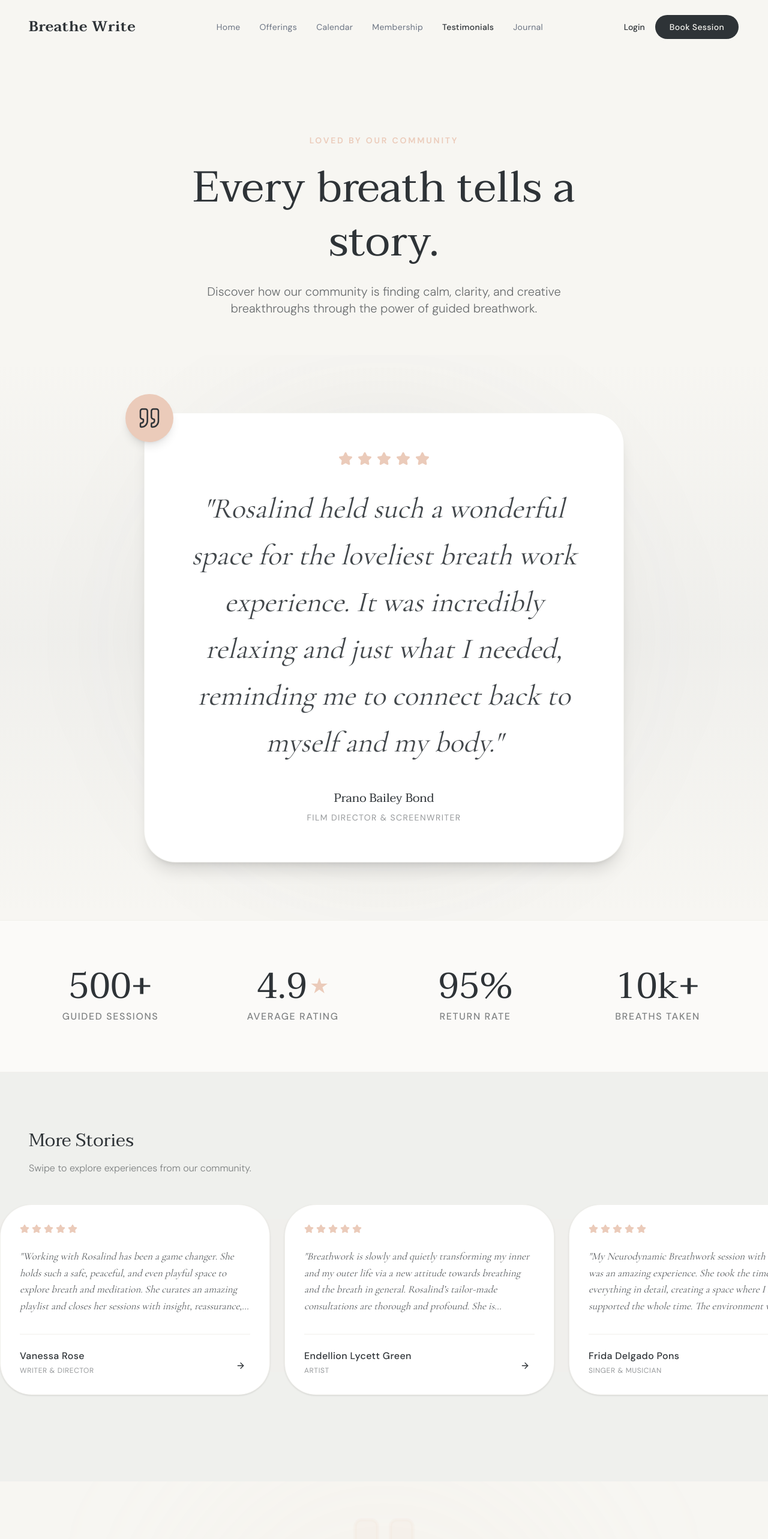
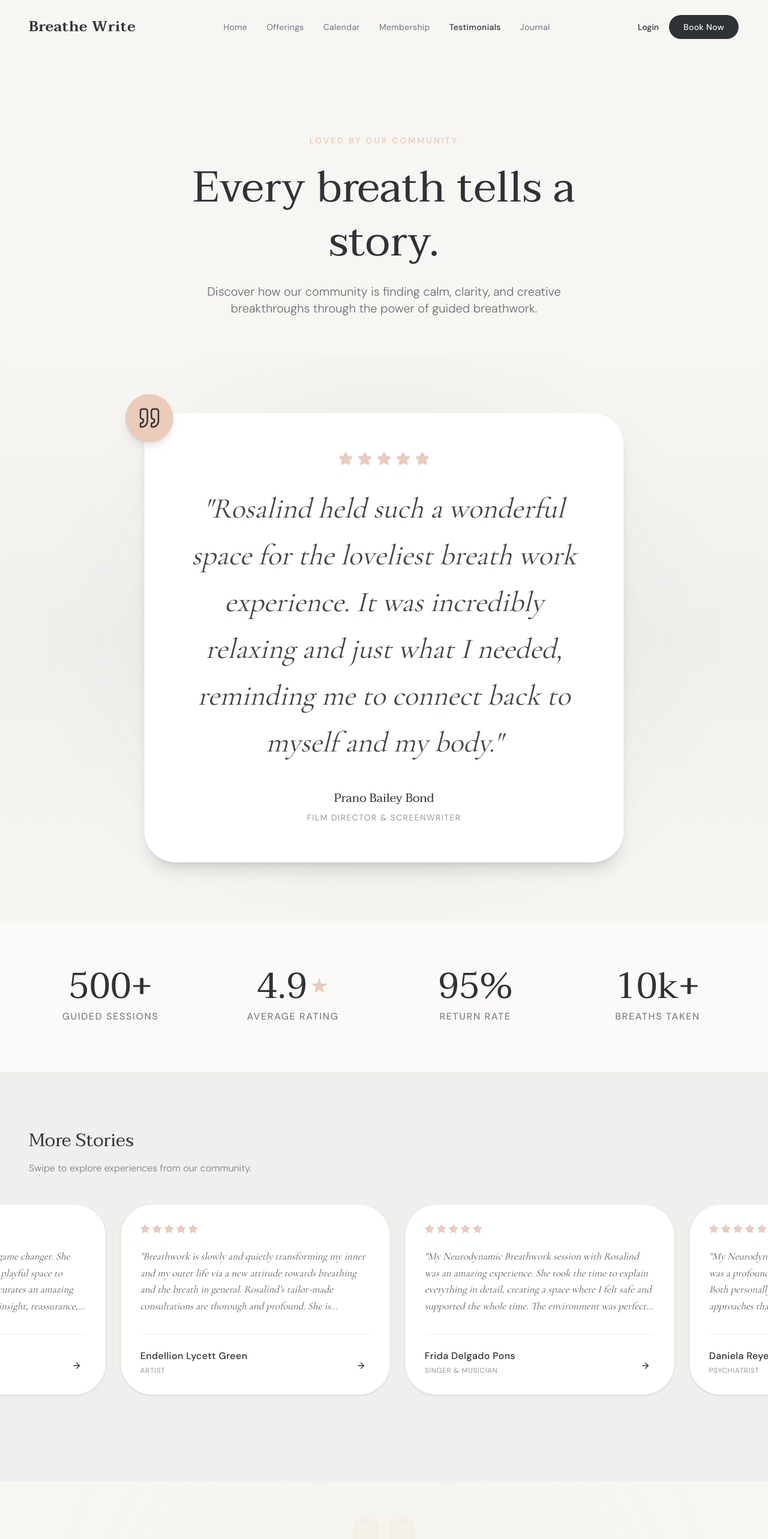
Before and after one commit to saanwordpress/Breathewrite, a Next.js app: page /testimonials in a window 1280 px wide. Shown: the top 2566 px of the page at 60% size. Built offline with nearby package versions, Linux system fonts and the light colour scheme.

Commit message:
fix: update header button link and continuous testimonial slider

```diff
--- a/src/app/(frontend)/testimonials/components/TestimonialCarousel.tsx
+++ b/src/app/(frontend)/testimonials/components/TestimonialCarousel.tsx
@@ -42,17 +42,18 @@ export function TestimonialCarousel({ testimonials }: TestimonialCarouselProps)
         <p className="text-foreground/60 font-light">Swipe to explore experiences from our community.</p>
       </div>
 
-      <div className="relative z-10 w-full overflow-x-auto pb-12 snap-x snap-mandatory hide-scrollbar pl-6 md:pl-12 lg:pl-[max(3rem,calc((100vw-80rem)/2))]">
-        <div className="flex gap-6 w-max pr-6 md:pr-12">
-          {testimonials.map((testimonial, idx) => (
-            <motion.div
-              initial={{ opacity: 0, x: 50 }}
-              whileInView={{ opacity: 1, x: 0 }}
-              viewport={{ once: true, margin: "-50px" }}
-              transition={{ duration: 0.6, delay: idx * 0.1, ease: "easeOut" }}
-              key={idx}
-              className="snap-start shrink-0 w-[85vw] md:w-[400px] lg:w-[450px] bg-card rounded-3xl p-8 border border-border/50 shadow-sm hover:shadow-md transition-shadow flex flex-col"
-            >
+      <div className="relative z-10 w-full overflow-hidden pb-12">
+        <div
+          className="flex w-max animate-marquee"
+          style={{ animationDuration: `${Math.max(testimonials.length * 12, 10)}s` }}
+        >
+          {[0, 1, 2, 3, 4, 5].map((setIndex) => (
+            <div key={setIndex} className="flex gap-6 pr-6" aria-hidden={setIndex !== 0}>
+              {testimonials.map((testimonial, idx) => (
+                <div
+                  key={`${setIndex}-${idx}`}
+                  className="shrink-0 w-[85vw] md:w-[400px] lg:w-[450px] bg-card rounded-3xl p-8 border border-border/50 shadow-sm hover:shadow-md transition-shadow flex flex-col"
+                >
               <div className="flex gap-1 mb-6">
                 {[1, 2, 3, 4, 5].map((star) => (
                   <Star key={star} className="w-4 h-4 fill-accent text-accent" />
@@ -89,7 +90,9 @@ export function TestimonialCarousel({ testimonials }: TestimonialCarouselProps)
                   </DialogContent>
                 </Dialog>
               </div>
-            </motion.div>
+                  </div>
+              ))}
+            </div>
           ))}
         </div>
       </div>
@@ -101,6 +104,16 @@ export function TestimonialCarousel({ testimonials }: TestimonialCarouselProps)
           -ms-overflow-style: none;
           scrollbar-width: none;
         }
+        @keyframes marquee {
+          0% { transform: translateX(0); }
+          100% { transform: translateX(calc(-100% / 6)); }
+        }
+        .animate-marquee {
+          animation: marquee 40s linear infinite;
+        }
+        .animate-marquee:hover {
+          animation-play-state: paused;
+        }
       `}</style>
     </section>
   )
--- a/src/components/layout/Header.tsx
+++ b/src/components/layout/Header.tsx
@@ -76,8 +76,8 @@ export function Header() {
           <Link href="/login" className="text-sm font-medium text-primary hover:text-accent transition-colors">
             Login
           </Link>
-          <Link href="/book" className={buttonVariants({ className: "rounded-full px-6 py-5 text-sm tracking-wide" })}>
-            Book Session
+          <Link href="/calendar" className={buttonVariants({ className: "rounded-full px-6 py-5 text-sm tracking-wide" })}>
+            Book Now
           </Link>
         </div>
 
@@ -127,8 +127,8 @@ export function Header() {
               <Link href="/login" className="text-xl font-heading text-secondary">
                 Login
               </Link>
-              <Link href="/book" className={buttonVariants({ className: "rounded-full w-full py-6 text-lg mt-4" })}>
-                Book Session
+              <Link href="/calendar" className={buttonVariants({ className: "rounded-full w-full py-6 text-lg mt-4" })}>
+                Book Now
               </Link>
             </nav>
           </motion.div>
```
